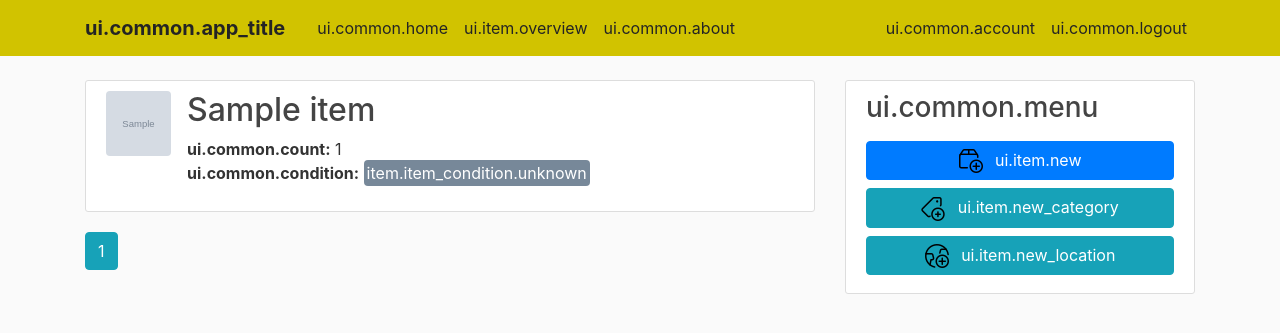
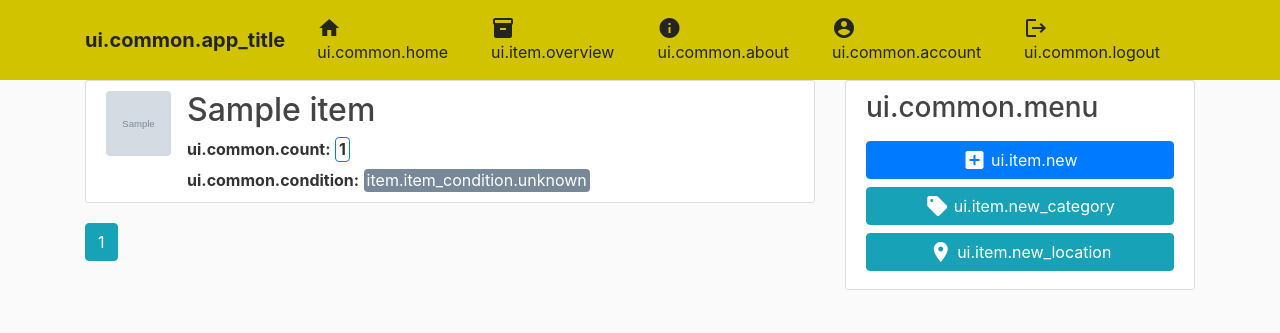
Before and after one commit to Nuhser/PfaKSys, a Flask app: page /items/ in a window 1280 px wide. Shown: the top 333 px of the page. Run offline with Flask 2, Linux system fonts and the light colour scheme; a user stored in the database is signed in; tables that the repository leaves empty hold one stand-in row (values such as "Sample post"); grey boxes marked "Sample" are stand-in pictures; parts of the project's set-up code (start-up, migrations or seed data) failed here and were passed over; some libraries are stand-ins or nearby versions.

Commit message:
Switch to material design icons

```diff
--- a/PfaKSys/static/main.css
+++ b/PfaKSys/static/main.css
@@ -83,3 +83,28 @@ a.article-title:hover {
 .account-heading {
     font-size: 2.5rem;
 }
+
+.material-icons{
+    display: inline-flex;
+    vertical-align: top;
+}
+
+.material-icons-outlined{
+    display: inline-flex;
+    vertical-align: top;
+}
+
+.material-icons-two-tone{
+    display: inline-flex;
+    vertical-align: top;
+}
+
+.material-icons-round{
+    display: inline-flex;
+    vertical-align: top;
+}
+
+.material-icons-sharp{
+    display: inline-flex;
+    vertical-align: top;
+}
--- a/PfaKSys/templates/_base.html
+++ b/PfaKSys/templates/_base.html
@@ -8,10 +8,13 @@
         <!-- Bootstrap CSS -->
         <link rel="stylesheet" href="https://maxcdn.bootstrapcdn.com/bootstrap/4.0.0/css/bootstrap.min.css" integrity="sha384-Gn5384xqQ1aoWXA+058RXPxPg6fy4IWvTNh0E263XmFcJlSAwiGgFAW/dAiS6JXm" crossorigin="anonymous">
 
+        <!-- Google Material Icons -->
+        <link href="https://fonts.googleapis.com/css?family=Material+Icons|Material+Icons+Outlined|Material+Icons+Two+Tone|Material+Icons+Round|Material+Icons+Sharp" rel="stylesheet">
+
         <!-- Load style from main.css -->
         <link rel="stylesheet" type="text/css" href="{{ url_for('static', filename='main.css') }}">
 
-        <!-- Icon -->
+        <!-- Favicon -->
         <link rel="shortcut icon" href="{{ url_for('static', filename='favicon.ico') }}">
 
         {% if title %}
@@ -33,23 +36,23 @@
 
                     <div class="collapse navbar-collapse" id="navbarToggle">
                         <div class="navbar-nav mr-auto">
-                            <a class="nav-item nav-link" href="{{ url_for('main.home') }}">{{ _('ui.common.home') }}</a>
+                            <a class="nav-item nav-link" href="{{ url_for('main.home') }}"><span class="material-icons">home</span> {{ _('ui.common.home') }}</a>
 
                             {% if current_user.is_authenticated %}
-                                <a class="nav-item nav-link" href="{{ url_for('item.overview') }}">{{ _('ui.item.overview') }}</a>
+                                <a class="nav-item nav-link" href="{{ url_for('item.overview') }}"><span class="material-icons">inventory</span> {{ _('ui.item.overview') }}</a>
                             {% endif %}
 
-                            <a class="nav-item nav-link" href="{{ url_for('main.about') }}">{{ _('ui.common.about') }}</a>
+                            <a class="nav-item nav-link" href="{{ url_for('main.about') }}"><span class="material-icons">info</span> {{ _('ui.common.about') }}</a>
                         </div>
 
                         <!-- Navbar Right Side -->
                         <div class="navbar-nav">
                             {% if current_user.is_authenticated %}
-                                <a class="nav-item nav-link" href="{{ url_for('user.account') }}">{{ _('ui.common.account') }}</a>
-                                <a class="nav-item nav-link" href="{{ url_for('user.logout') }}">{{ _('ui.common.logout') }}</a>
+                                <a class="nav-item nav-link" href="{{ url_for('user.account') }}"><span class="material-icons">account_circle</span> {{ _('ui.common.account') }}</a>
+                                <a class="nav-item nav-link" href="{{ url_for('user.logout') }}"><span class="material-icons">logout</span> {{ _('ui.common.logout') }}</a>
                             {% else %}
-                                <a class="nav-item nav-link" href="{{ url_for('user.login') }}">{{ _('ui.common.login') }}</a>
-                                <a class="nav-item nav-link" href="{{ url_for('user.register') }}">{{ _('ui.common.sign_up') }}</a>
+                                <a class="nav-item nav-link" href="{{ url_for('user.login') }}"><span class="material-icons">login</span> {{ _('ui.common.login') }}</a>
+                                <a class="nav-item nav-link" href="{{ url_for('user.register') }}"><span class="material-icons">person_add</span> {{ _('ui.common.sign_up') }}</a>
                             {% endif %}
                         </div>
                     </div>
--- a/PfaKSys/templates/item/overview.html
+++ b/PfaKSys/templates/item/overview.html
@@ -3,16 +3,25 @@
 {% block content %}
     {% for item in pagination.items %}
         <article class="media content-section">
-            <img class="rounded article-img" src="{{ url_for('static', filename='item/images/' + item.image_file) }}">
+            <img class="rounded article-img" src="{{ url_for('static', filename='item_images/' + item.image_file) }}">
 
             <div class="media-body">
                 <!-- <div class="article-metadata">
                     <a class="mr-2" href="#">{{ item.name }}</a>
                 </div> -->
                 <h2><a class="article-title" href="#">{{ item.name }}</a></h2>
-                <p class="article-content"><b>{{ _('ui.common.count') }}:</b> {{ item.count }}
-                    <b>{{ _('ui.common.condition') }}:</b> <span class="rounded" style="padding: 3px; {{ item.condition.get_condition_color() }}">{{ _(item.condition.value) }}</span>
-                </p>
+                <div style="margin-bottom: 7px;">
+                    <b>{{ _('ui.common.count') }}:</b>
+                    <span class="border border-primary rounded" style="padding-top: 1px; padding-bottom: 2px; padding-left: 3px; padding-right: 3px; ">
+                            <b>{{ item.count }}</b>
+                    </span>
+                </div>
+                <div>
+                    <b>{{ _('ui.common.condition') }}:</b>
+                    <span class="rounded" style="padding-top: 1px; padding-bottom: 2px; padding-left: 3px; padding-right: 3px; {{ item.condition.get_condition_color() }}">
+                        {{ _(item.condition.value) }}
+                    </span>
+                </div>
             </div>
         </article>
     {% endfor %}
@@ -32,21 +41,21 @@
 {% block sidebar %}
     <form action="{{ url_for('item.new') }}" method='GET'>
         <button class="btn btn-primary btn-block mb-2" type="submit">
-            <img class="mr-2" src="{{ url_for('static', filename='item/ui/new.png') }}">
+            <span class="material-icons">add_box</span>
             {{ _('ui.item.new') }}
         </button>
     </form>
 
     <form action="{{ url_for('item.new_category') }}" method='GET'>
         <button class="btn btn-info btn-block mb-2" type="submit">
-            <img class="mr-2" src="{{ url_for('static', filename='item/ui/new_category.png') }}">
+            <span class="material-icons">sell</span>
             {{ _('ui.item.new_category') }}
         </button>
     </form>
 
     <form action="{{ url_for('item.new_location') }}" method='GET'>
         <button class="btn btn-info btn-block mb-2" type="submit">
-            <img class="mr-2" src="{{ url_for('static', filename='item/ui/new_location.png') }}">
+            <span class="material-icons">place</span>
             {{ _('ui.item.new_location') }}
         </button>
     </form>
```
Also changed, not shown: PfaKSys/static/item/ui/new.png (deleted), PfaKSys/static/item/ui/new_category.png (deleted), PfaKSys/static/item/ui/new_location.png (deleted), PfaKSys/static/item_images/default.png (renamed from PfaKSys/static/item/images/default.png).
